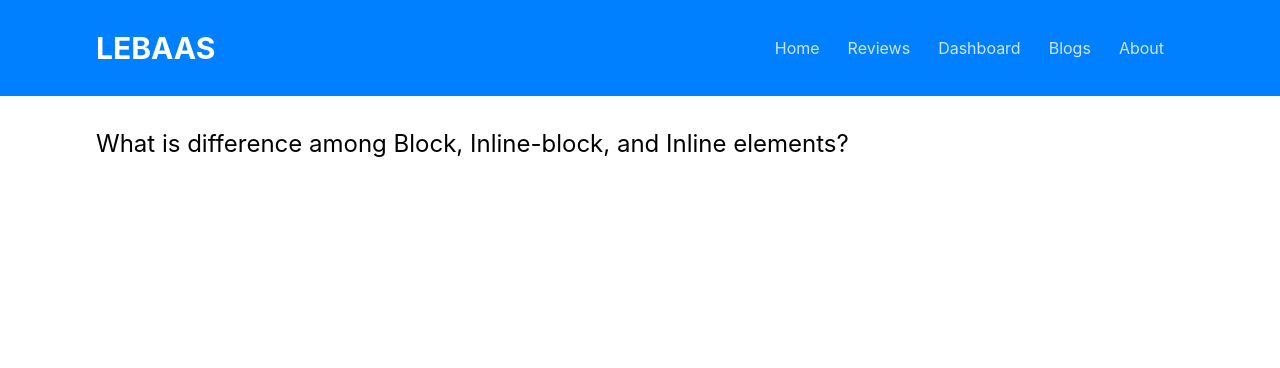
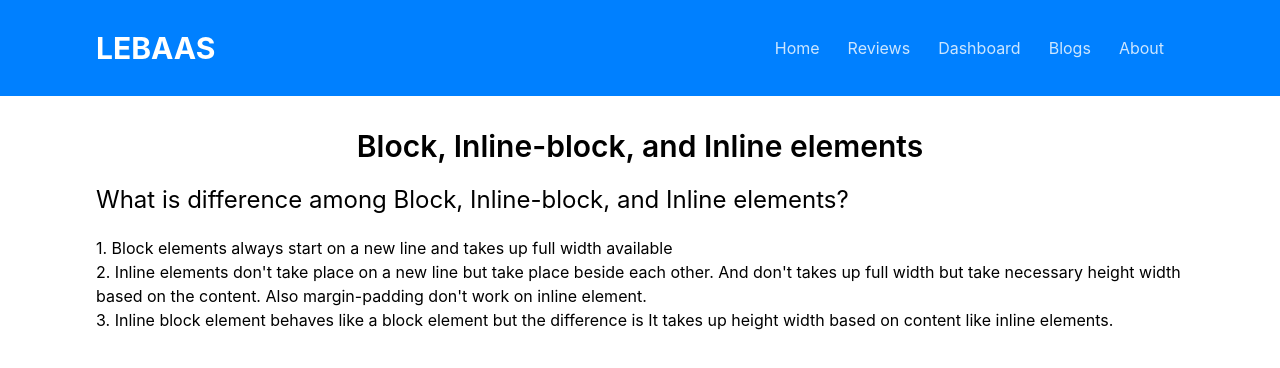
Before and after one commit to hnMurshed/lebaas, a React (Create React App) app: page /blogs/block-vs-inline-block-vs-inlice in a window 1280 px wide. Shown: the top 368 px of the page. Built offline with nearby package versions, Linux system fonts and the light colour scheme; no server answers.

Commit message:
block, inlin, inline-block element answer

```diff
--- a/src/components/BlockInlinBlockInline/BlockInlineBlockInline.js
+++ b/src/components/BlockInlinBlockInline/BlockInlineBlockInline.js
@@ -3,8 +3,11 @@ import React from 'react';
 const BlockInlineBlockInline = () => {
     return (
         <div className='container py-8'>
-            <h3 className='text-2xl'>What is difference among Block, Inline-block, and Inline elements?</h3>
-            <p></p>
+            <h2 className='text-3xl text-center font-semibold'>Block, Inline-block, and Inline elements</h2>
+            <h4 className='text-2xl my-5'>What is difference among Block, Inline-block, and Inline elements?</h4>
+            <p>1. Block elements always start on a new line and takes up full width available</p>
+            <p>2. Inline elements don't take place on a new line but take place beside each other. And don't takes up full width but take necessary height width based on the content. Also margin-padding don't work on inline element.</p>
+            <p>3. Inline block element behaves like a block element but the difference is It takes up height width based on content like inline elements.</p>
         </div>
     );
 };
```
